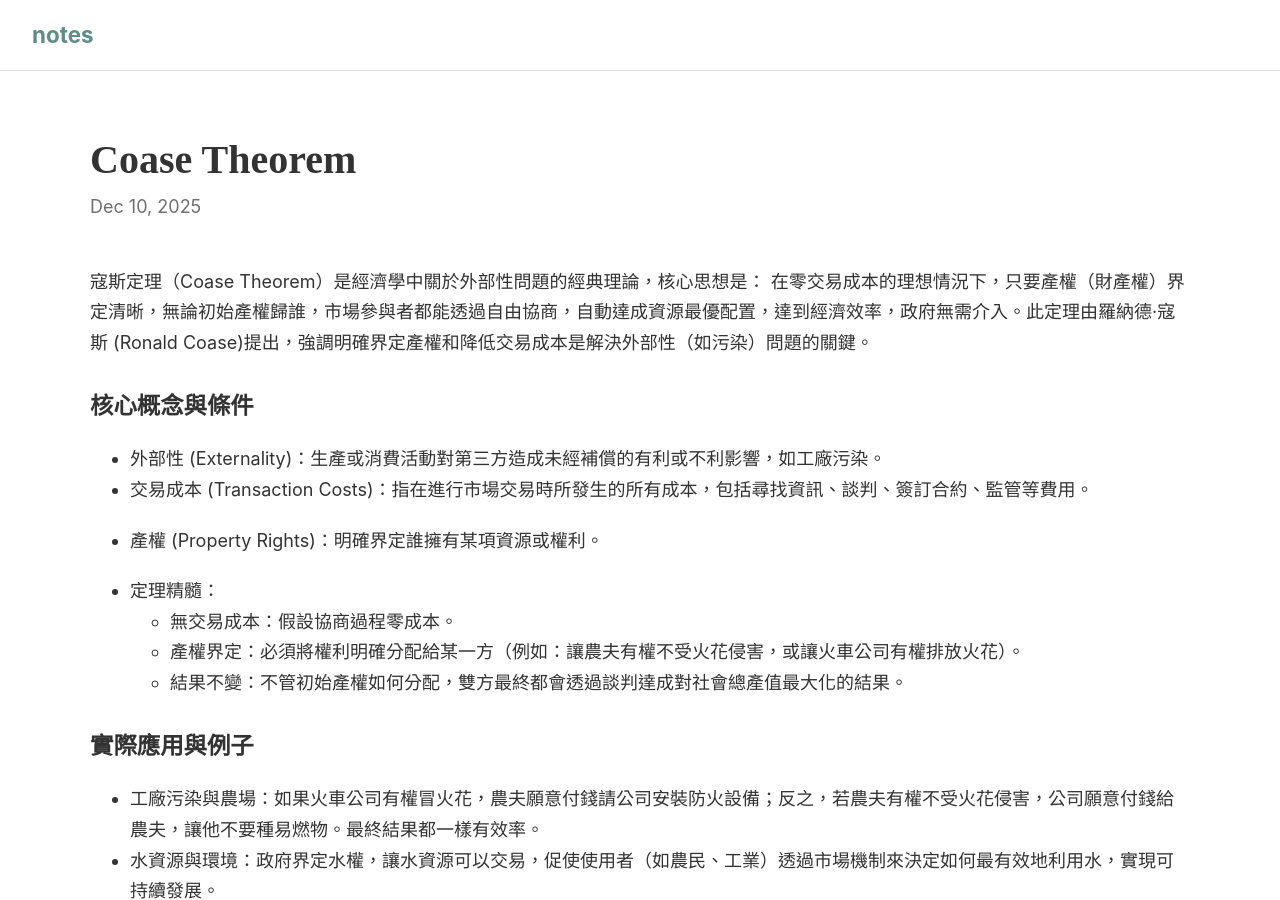
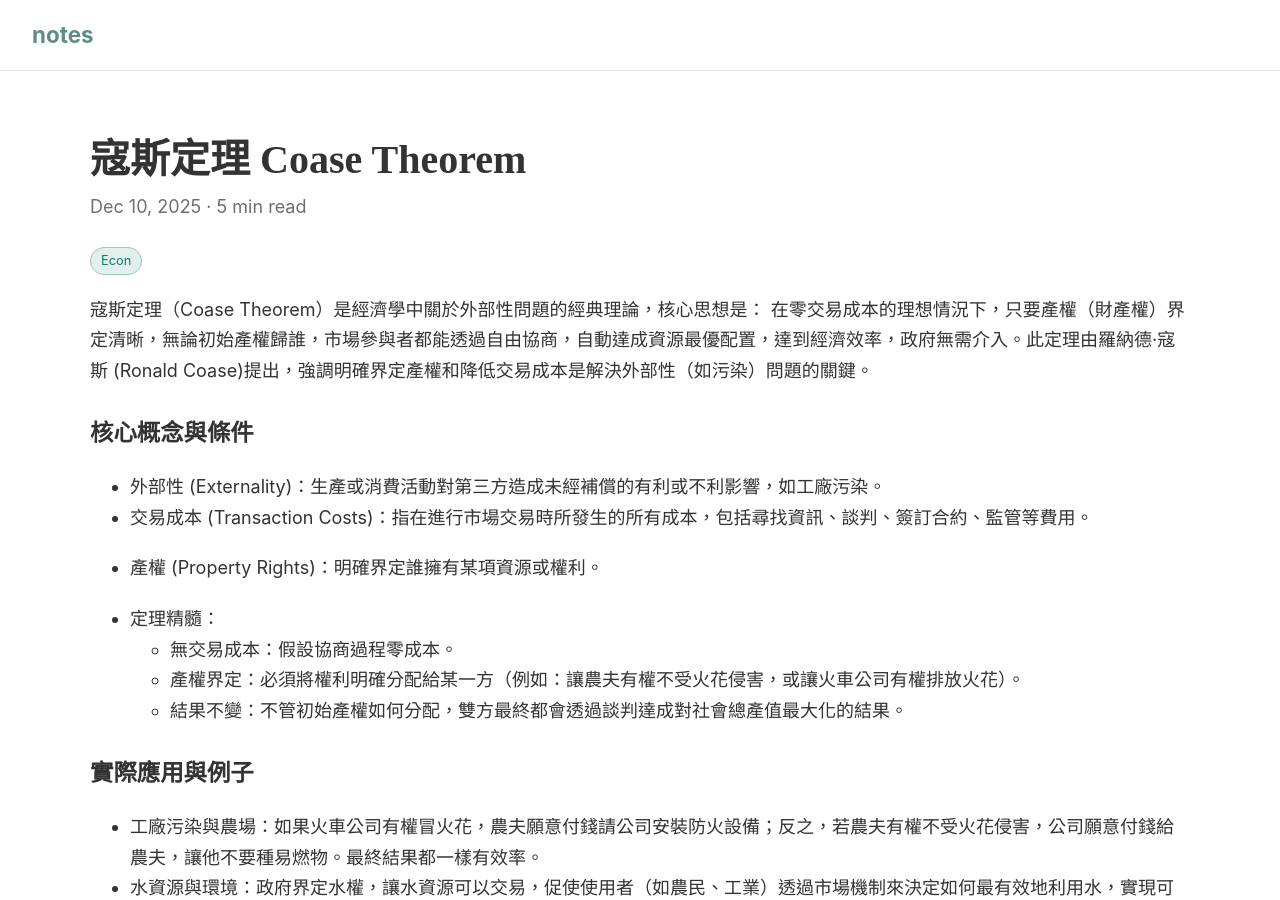
Before and after one commit to linjose/notes, a Jekyll site: the page built from _posts/2025-12-10-Coase-Theorem.md, in a window 1280 px wide and 900 px high. Built offline with Jekyll 4.4.1, drawn with Linux system fonts in a browser that asks for light colours; our own code applies the rules of GitHub Pages for plain Markdown files.

Commit message:
Update 2025-12-10-Coase-Theorem.md

```diff
--- a/_posts/2025-12-10-Coase-Theorem.md
+++ b/_posts/2025-12-10-Coase-Theorem.md
@@ -1,3 +1,12 @@
+---
+layout: post
+title: 寇斯定理 Coase Theorem
+date: 2025-12-10
+reading_time: 5 min read
+tags: [Econ]
+excerpt:
+---
+
 寇斯定理（Coase Theorem）是經濟學中關於外部性問題的經典理論，核心思想是：
 在零交易成本的理想情況下，只要產權（財產權）界定清晰，無論初始產權歸誰，市場參與者都能透過自由協商，自動達成資源最優配置，達到經濟效率，政府無需介入。此定理由羅納德·寇斯 (Ronald Coase)提出，強調明確界定產權和降低交易成本是解決外部性（如污染）問題的關鍵。
 
```
